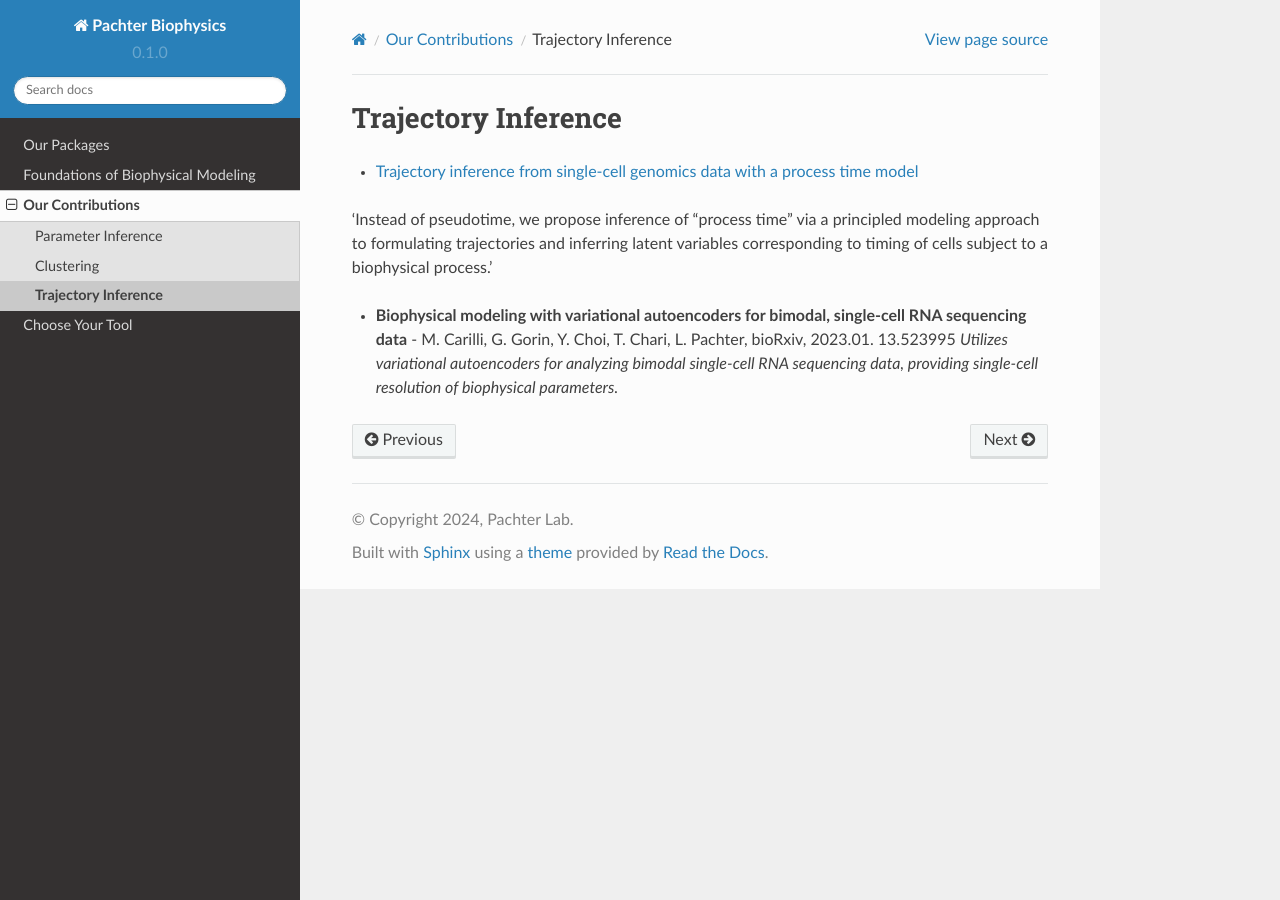
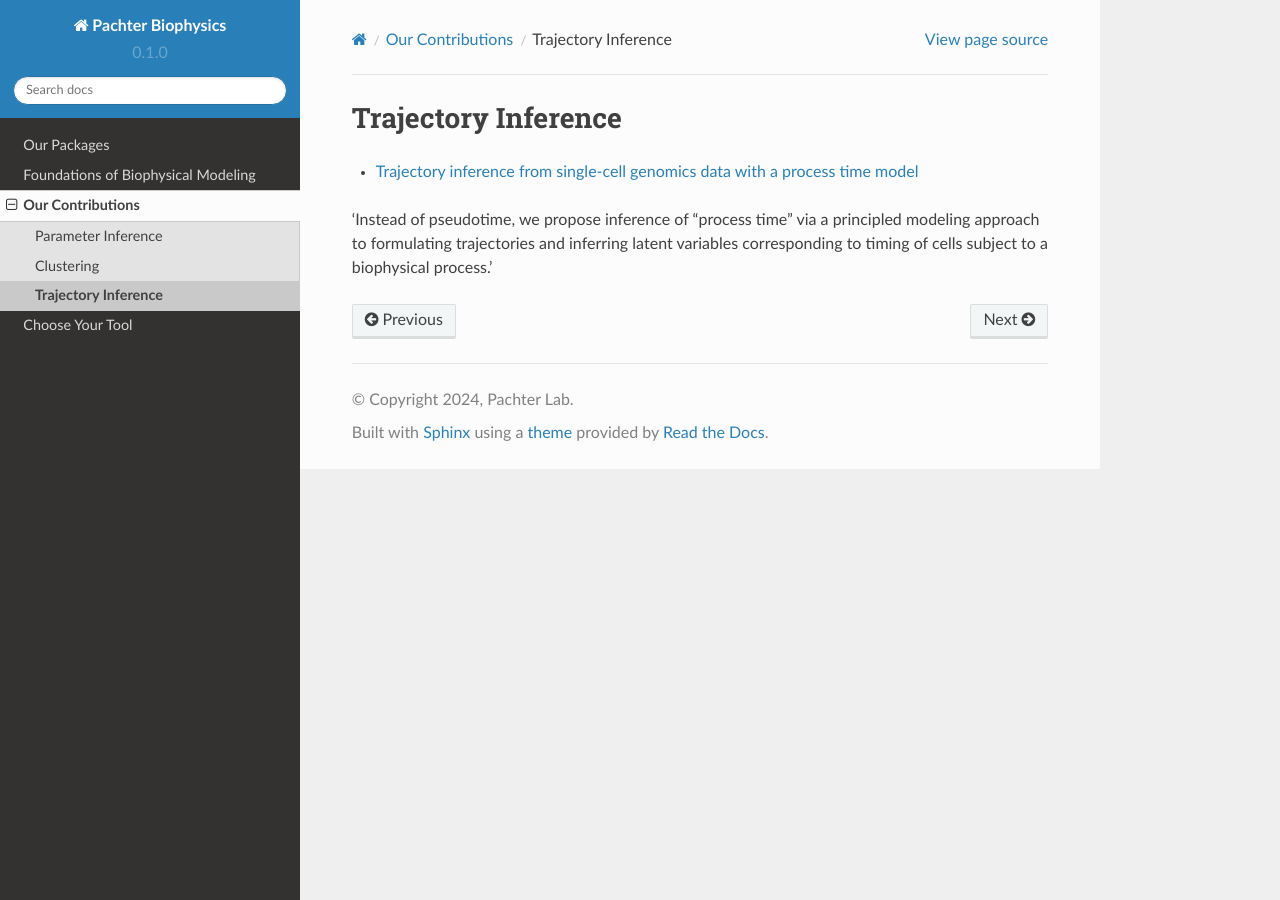
Before and after one commit to pachterlab/biophysics, a Sphinx documentation site: the page built from docs/source/contributions_trajectory_inference.rst, in a window 1280 px wide. Built offline with Sphinx 7.4.7 and the Read the Docs theme 2.0.0, drawn with Linux system fonts in a browser that asks for light colours; pages that are not in the unit, such as notebooks, are missing from menus.

Commit message:
Update contributions_trajectory_inference.rst

```diff
--- a/docs/source/contributions_trajectory_inference.rst
+++ b/docs/source/contributions_trajectory_inference.rst
@@ -5,6 +5,3 @@ Trajectory Inference
 * `Trajectory inference from single-cell genomics data with a process time model <https://www.biorxiv.org/content/10.1101/2024.01.26.577510v1>`_
 
 'Instead of pseudotime, we propose inference of “process time” via a principled modeling approach to formulating trajectories and inferring latent variables corresponding to timing of cells subject to a biophysical process.'
-
-- **Biophysical modeling with variational autoencoders for bimodal, single-cell RNA sequencing data** - M. Carilli, G. Gorin, Y. Choi, T. Chari, L. Pachter, bioRxiv, 2023.01. 13.523995
-  *Utilizes variational autoencoders for analyzing bimodal single-cell RNA sequencing data, providing single-cell resolution of biophysical parameters.*
```
